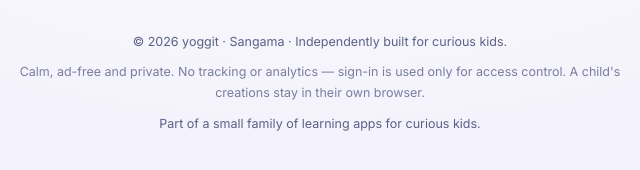
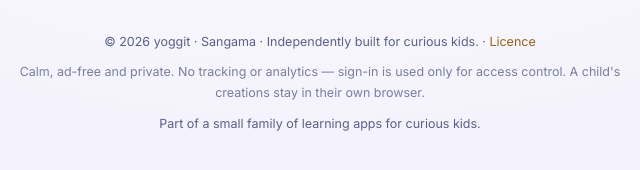
Before and after one commit to yoggit/sangama-welcome, a plain HTML site: page index.html in a window 1280 px wide. Shown: the part 2593-2763 px from the top of the page, 320-960 px from the left. Drawn offline with Linux system fonts and the light colour scheme.

Commit message:
Link the licence from the copyright line
The notice named a holder but gave no way to read the terms.

```diff
--- a/index.html
+++ b/index.html
@@ -236,7 +236,7 @@
 
   <footer>
     <div class="wrap">
-      <div>© <span id="yr">2026</span> yoggit · Sangama · Independently built for curious kids.</div>
+      <div>© <span id="yr">2026</span> yoggit · Sangama · Independently built for curious kids. · <a href="LICENSE">Licence</a></div>
       <div class="disc">Calm, ad-free and private. No tracking or analytics — sign-in is used only for access control. A child's creations stay in their own browser.</div>
       <div class="fam">Part of a small family of learning apps for curious kids.</div>
     </div>
```
